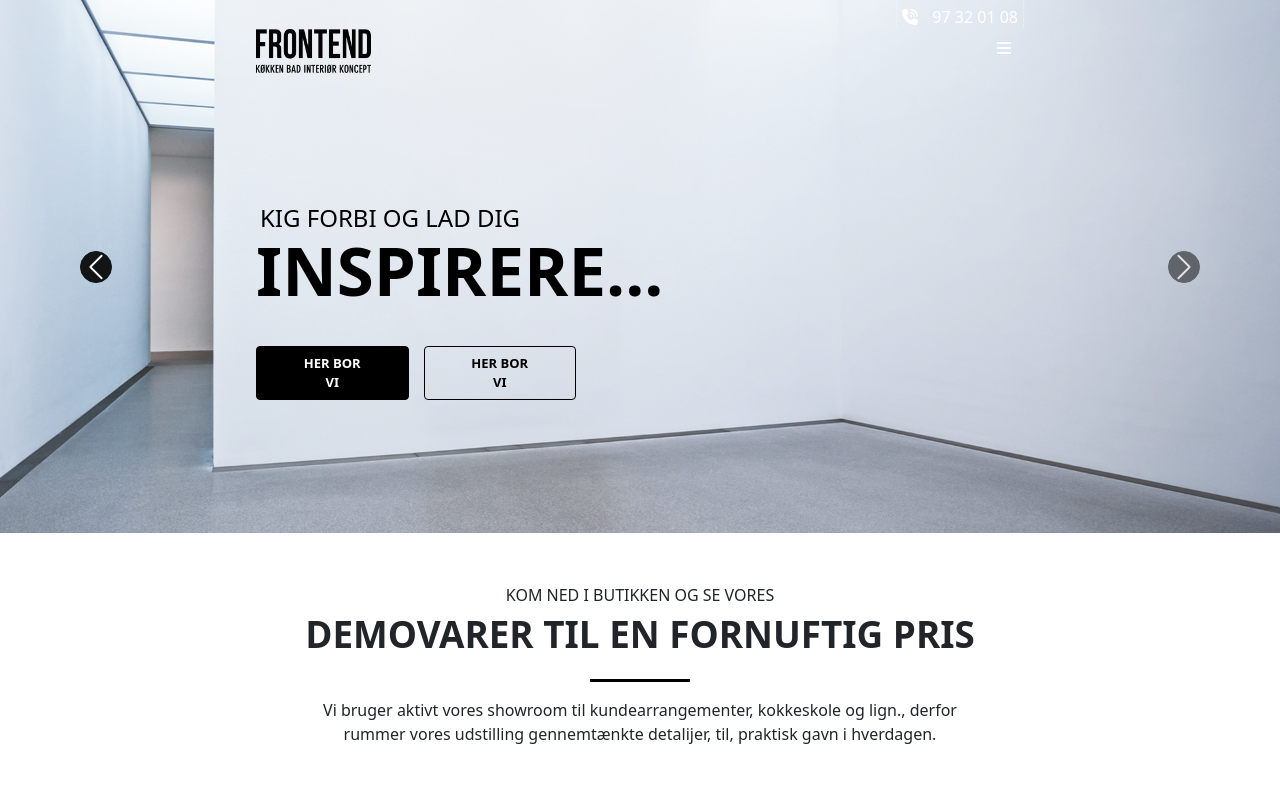
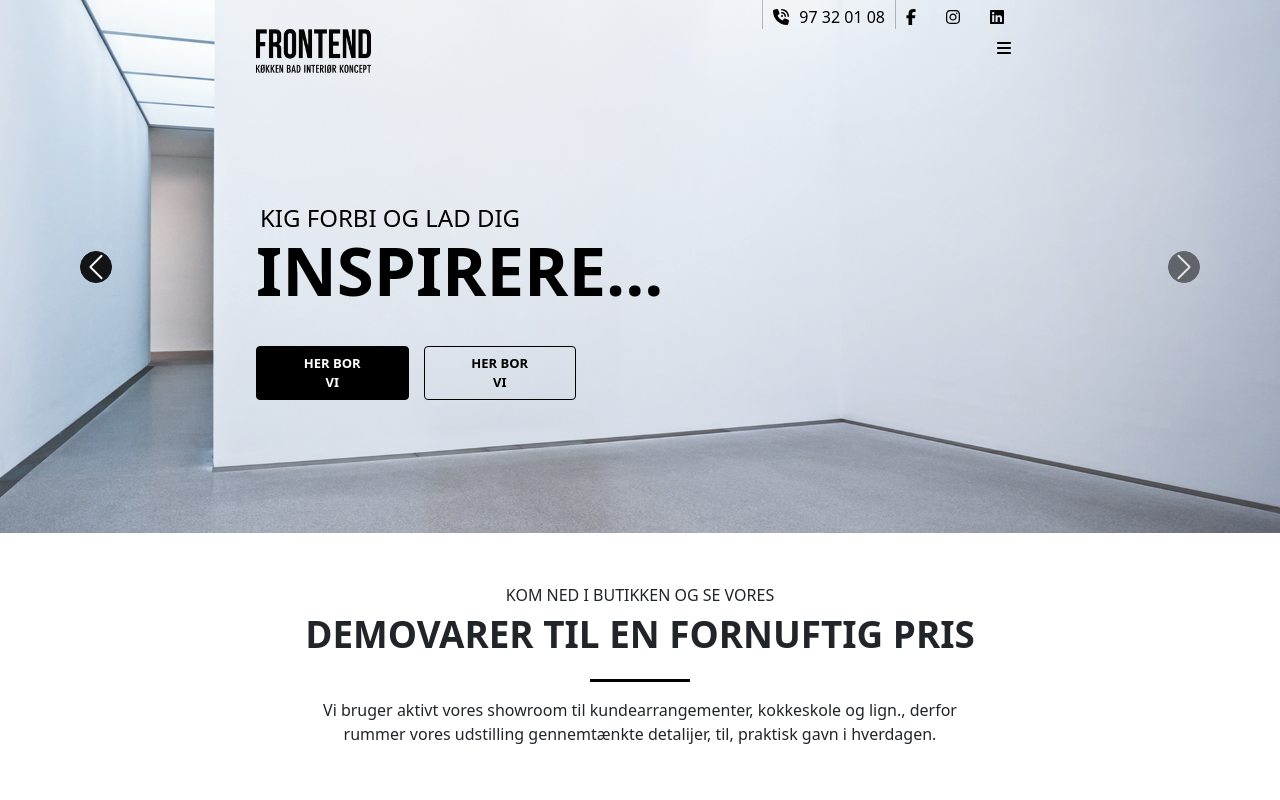
Before and after one commit to mateiasi1/ProductGallery, a React (Create React App) app: page /products in a window 1280 px wide. Shown: the top 800 px of the page. Built offline with nearby package versions, Linux system fonts and the light colour scheme.

Commit message:
add icons, fix minor issues

```diff
--- a/src/components/header/contactAndSocial/contactAndSocial.tsx
+++ b/src/components/header/contactAndSocial/contactAndSocial.tsx
@@ -1,17 +1,27 @@
-import React, { FC, useContext } from "react";
-import { FontAwesomeIcon, Props } from "@fortawesome/react-fontawesome";
-import { faPhoneVolume } from "@fortawesome/free-solid-svg-icons";
+import { useContext } from "react";
+import { ThemeContext } from "../../../contexts/ThemeContext";
+import ContactPhone from "../../shared/contactPhone/contactPhone";
+import SocialIcons from "../../shared/contactPhone/socialIcons";
 import "./contactAndSocialStyles.scss";
-import ContactPhone from "../../shared/contactPhone/contactPhone";
 
 const ContactAndSocial = () => {
+    const { themeValue } = useContext(ThemeContext);
     return (
         <div className="rootContact">
-            <div className="vr" style={{ color: "#fff" }}></div>
-            <div className="phoneContainer">
+            <div
+                className="vr"
+                style={{ color: themeValue ? "#fff" : "#000" }}
+            ></div>
+            <div className="contactContainer">
                 <ContactPhone />
             </div>
-            <div className="vr" style={{ color: "#fff" }}></div>
+            <div
+                className="vr"
+                style={{ color: themeValue ? "#fff" : "#000" }}
+            ></div>
+            <div className="contactContainer">
+                <SocialIcons />
+            </div>
         </div>
     );
 };
--- a/src/components/header/contactAndSocial/contactAndSocialStyles.scss
+++ b/src/components/header/contactAndSocial/contactAndSocialStyles.scss
@@ -5,7 +5,7 @@
 
     justify-content: flex-end;
 }
-.phoneContainer {
+.contactContainer {
     display: flex;
     flex-direction: row;
     align-items: center;
--- a/src/components/header/dropdown/dropdownMenu.tsx
+++ b/src/components/header/dropdown/dropdownMenu.tsx
@@ -1,21 +1,23 @@
-import React from "react";
+import React, { useContext } from "react";
 import "./dropdownStyles.scss";
 import "bootstrap/dist/js/bootstrap.bundle.min.js";
 import { FontAwesomeIcon } from "@fortawesome/react-fontawesome";
 import { faBars } from "@fortawesome/free-solid-svg-icons";
 import { useNavigate } from "react-router-dom";
+import { ThemeContext } from "../../../contexts/ThemeContext";
 
 const DropDownMenu = () => {
     const navigate = useNavigate();
-
+    const { themeValue } = useContext(ThemeContext);
     return (
         <div className="dropdown">
             <button
-                className="btn  dropdownColor"
+                className="btn"
                 type="button"
                 id="dropdownMenuButton"
                 data-bs-toggle="dropdown"
                 aria-expanded="false"
+                style={{ color: themeValue ? "#fff" : "#000" }}
             >
                 <FontAwesomeIcon icon={faBars} />
             </button>
--- a/src/components/header/dropdown/dropdownStyles.scss
+++ b/src/components/header/dropdown/dropdownStyles.scss
@@ -1,6 +1,3 @@
 .container {
     position: relative;
 }
-.dropdownColor {
-    color: #fff !important;
-}
--- a/src/components/shared/contactPhone/contactPhone.tsx
+++ b/src/components/shared/contactPhone/contactPhone.tsx
@@ -1,24 +1,26 @@
-import React, { useContext } from "react";
+import { faPhoneVolume } from "@fortawesome/free-solid-svg-icons";
 import { FontAwesomeIcon } from "@fortawesome/react-fontawesome";
-import { faEnvelope, faPhoneVolume } from "@fortawesome/free-solid-svg-icons";
+import { useContext } from "react";
+import { ThemeContext } from "../../../contexts/ThemeContext";
 
 const ContactPhone = () => {
+    const { themeValue } = useContext(ThemeContext);
     return (
-        <p style={{ padding: "0px 5px 0px 5px", margin: 0 }}>
+        <p style={{ padding: "0px 10px 0px 10px", margin: 0 }}>
             <a
                 href="tel:97 32 01 08"
                 style={{
                     textDecoration: "none",
-                    color: "#fff",
+                    color: themeValue ? "#fff" : "#000",
                 }}
             >
                 <FontAwesomeIcon
                     icon={faPhoneVolume}
                     style={{
-                        color: "#fff",
+                        color: themeValue ? "#fff" : "#000",
                         marginRight: "10px",
                     }}
-                />{" "}
+                />
                 97 32 01 08
             </a>
         </p>
--- /dev/null
+++ b/src/components/shared/contactPhone/socialIcons.tsx
@@ -0,0 +1,69 @@
+import {
+    faFacebookF,
+    faInstagram,
+    faLinkedin,
+} from "@fortawesome/free-brands-svg-icons";
+import { faPhoneVolume } from "@fortawesome/free-solid-svg-icons";
+import { FontAwesomeIcon } from "@fortawesome/react-fontawesome";
+import { useContext } from "react";
+import { ThemeContext } from "../../../contexts/ThemeContext";
+
+const SocialIcons = () => {
+    const { themeValue } = useContext(ThemeContext);
+    return (
+        <div style={{ display: "flex", flexDirection: "row" }}>
+            <p style={{ padding: "0px 10px 0px 10px", margin: 0 }}>
+                <a
+                    href="tel:97 32 01 08"
+                    style={{
+                        textDecoration: "none",
+                        color: themeValue ? "#fff" : "#000",
+                    }}
+                >
+                    <FontAwesomeIcon
+                        icon={faFacebookF}
+                        style={{
+                            color: themeValue ? "#fff" : "#000",
+                            marginRight: "10px",
+                        }}
+                    />
+                </a>
+            </p>
+            <p style={{ padding: "0px 10px 0px 10px", margin: 0 }}>
+                <a
+                    href="tel:97 32 01 08"
+                    style={{
+                        textDecoration: "none",
+                        color: themeValue ? "#fff" : "#000",
+                    }}
+                >
+                    <FontAwesomeIcon
+                        icon={faInstagram}
+                        style={{
+                            color: themeValue ? "#fff" : "#000",
+                            marginRight: "10px",
+                        }}
+                    />
+                </a>
+            </p>
+            <p style={{ padding: "0px 10px 0px 10px", margin: 0 }}>
+                <a
+                    href="tel:97 32 01 08"
+                    style={{
+                        textDecoration: "none",
+                        color: themeValue ? "#fff" : "#000",
+                    }}
+                >
+                    <FontAwesomeIcon
+                        icon={faLinkedin}
+                        style={{
+                            color: themeValue ? "#fff" : "#000",
+                            marginRight: "10px",
+                        }}
+                    />
+                </a>
+            </p>
+        </div>
+    );
+};
+export default SocialIcons;
--- a/src/pages/index.tsx
+++ b/src/pages/index.tsx
@@ -4,7 +4,7 @@ import { ThemeContext } from "../contexts/ThemeContext";
 
 const HomePage = () => {
     const { themeValue, setThemeValue } = useContext(ThemeContext);
-    debugger;
+
     if (themeValue === false) {
         setThemeValue(true);
     }
```
